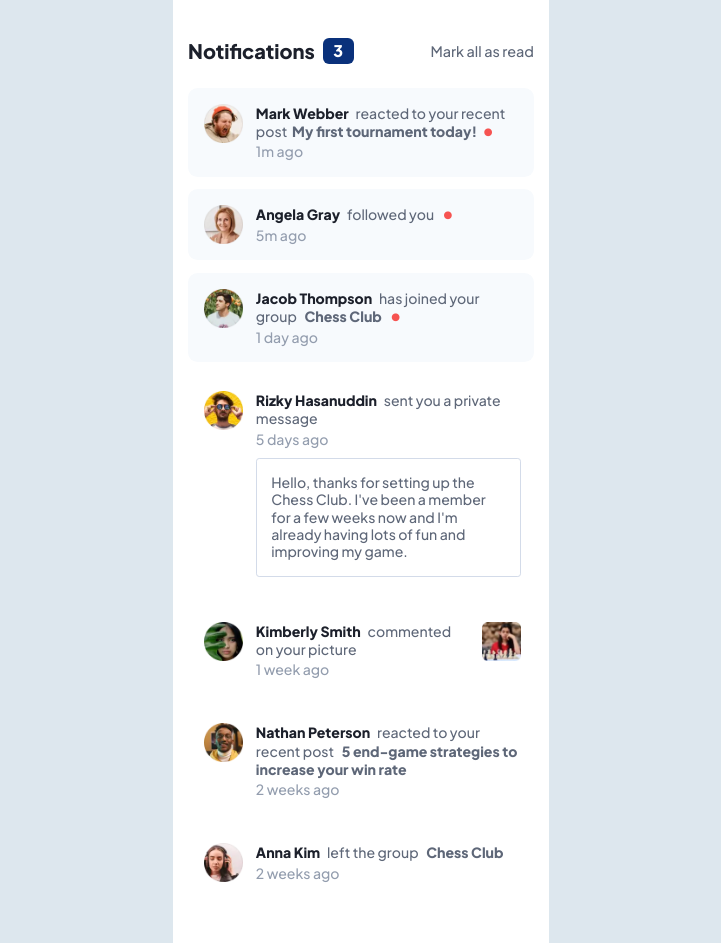
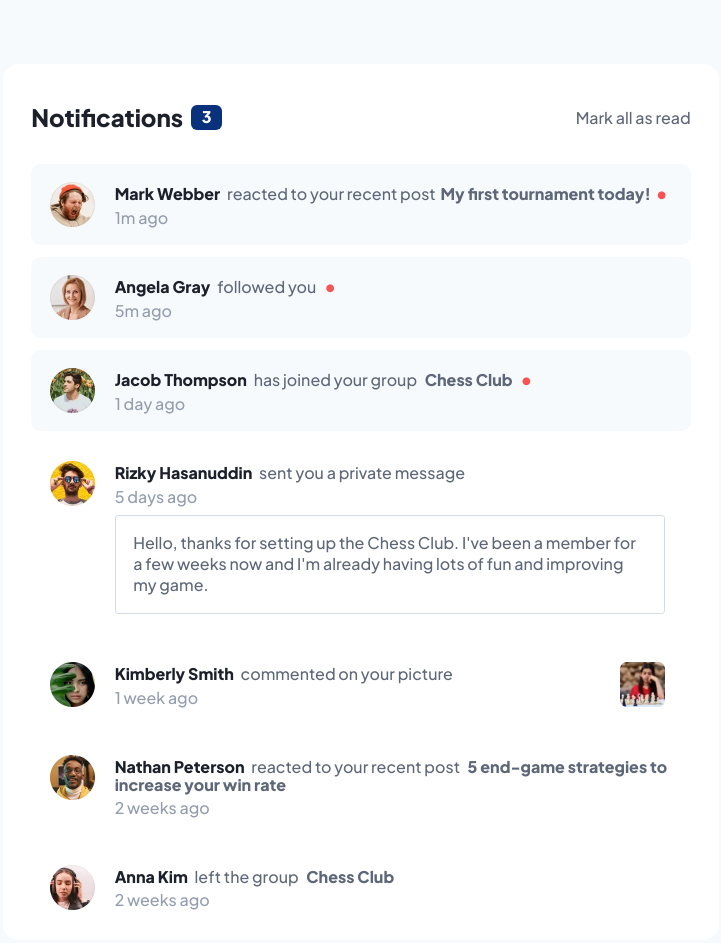
Before and after one commit to curiousmind04/Notifications-Page, a plain HTML site: page index.html in a window 1280 px wide. Shown: the whole page, without its empty margins (279-1000 px from the left). Drawn offline with Linux system fonts and the light colour scheme.

Commit message:
finished desktop view, used rem

```diff
--- a/main.css
+++ b/main.css
@@ -23,18 +23,23 @@
   padding: 0;
 }
 
+html {
+  min-width: 23.5rem;
+}
+
 body {
-  background-color: hsl(205, 33%, 90%);
+  background-color: hsl(210, 60%, 98%);
   font: 500 1rem "PlusJakartaSansVF", "PlusJakartaSans", sans-serif;
   display: flex;
   justify-content: center;
   align-items: center;
-  /* width: 376px; */
+  min-width: 23.5rem;
+  min-height: 100vh;
 }
 
 main {
   background: #fff;
-  width: 376px;
+  width: 23.5rem;
   margin: auto;
   padding-top: 2.4rem;
   padding-bottom: 2rem;
@@ -167,9 +172,7 @@ h2 {
 }
 
 @media (hover: hover) {
-  h2:hover {
-    color: hsl(219, 85%, 26%);
-  }
+  h2:hover,
   .read-activation:hover,
   .post:hover,
   .group:hover {
@@ -183,3 +186,55 @@ h2 {
     border-radius: 0.5rem;
   }
 }
+
+@media (min-width: 50rem) {
+  main {
+    width: 56%;
+    max-width: 45.75rem;
+    border-radius: 1rem;
+    margin: 4rem 0;
+    padding-bottom: 0rem;
+  }
+  header {
+    margin-bottom: 2rem;
+  }
+  h1 {
+    font-size: 1.5rem;
+  }
+  header p {
+    font-size: 1rem;
+  }
+  .notification {
+    padding: 1.1rem 1rem 1.1rem 1.2rem;
+  }
+  .avatar {
+    height: 45px;
+    width: 45px;
+    margin-right: 1.2rem;
+  }
+  h2 {
+    font-size: 1rem;
+  }
+  .notification span,
+  .notification p,
+  .message {
+    font-size: 1rem;
+  }
+  .content {
+    padding-top: 0.2rem;
+  }
+  .content p {
+    margin-top: 0.4rem;
+  }
+  .message {
+    line-height: 1.3rem;
+    padding: 1.1rem;
+    margin-right: 0.6rem;
+  }
+  .chess-pic {
+    height: 45px;
+    width: 45px;
+    margin-left: auto;
+    margin-right: 0.6rem;
+  }
+}
```
